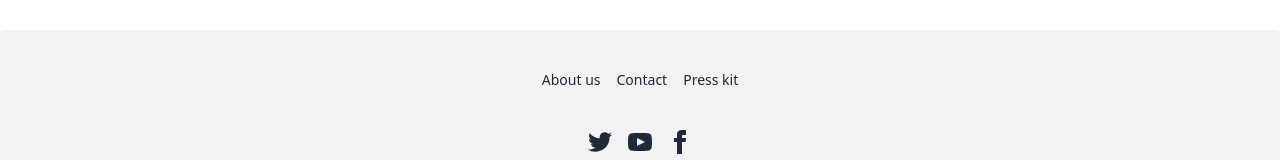
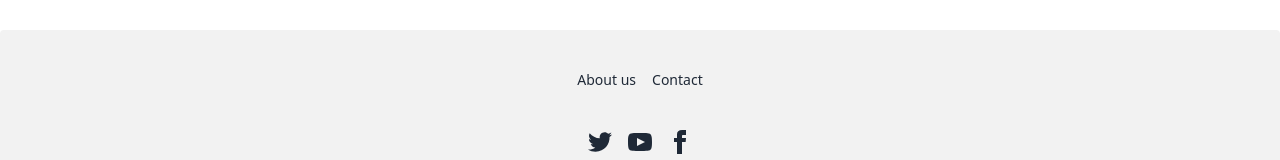
Before and after one commit to BossBaby25/Quizzer, a React (Create React App) app: page /blog in a window 1280 px wide. Shown: the part 682-842 px from the top of the page. Built offline with nearby package versions, Linux system fonts and the light colour scheme; the HTML template or start-up script is replaced by a standard one.

Commit message:
score added

```diff
--- a/src/components/Quiz/Quiz/Quiz.js
+++ b/src/components/Quiz/Quiz/Quiz.js
@@ -40,7 +40,7 @@ const Quiz = () => {
                 </div>
                 {/* quiz score card  */}
                 <div className='text-center  w-80 mb-10'>
-                    <div className='bg-orange-300  rounded-2xl'>
+                    <div className='bg-blue-300  rounded-2xl'>
                         <div className='py-5'>
                             <button
                                 onClick={handleScoreShow}
--- a/src/components/shared/FooterPage/FooterPage.js
+++ b/src/components/shared/FooterPage/FooterPage.js
@@ -8,8 +8,6 @@ const FooterSection = () => {
                 <div className="grid grid-flow-col gap-4">
                     <Link className="link link-hover">About us</Link>
                     <Link className="link link-hover">Contact</Link>
-
-                    <Link className="link link-hover">Press kit</Link>
                 </div>
                 <div>
                     <div className="grid grid-flow-col gap-4">
```
